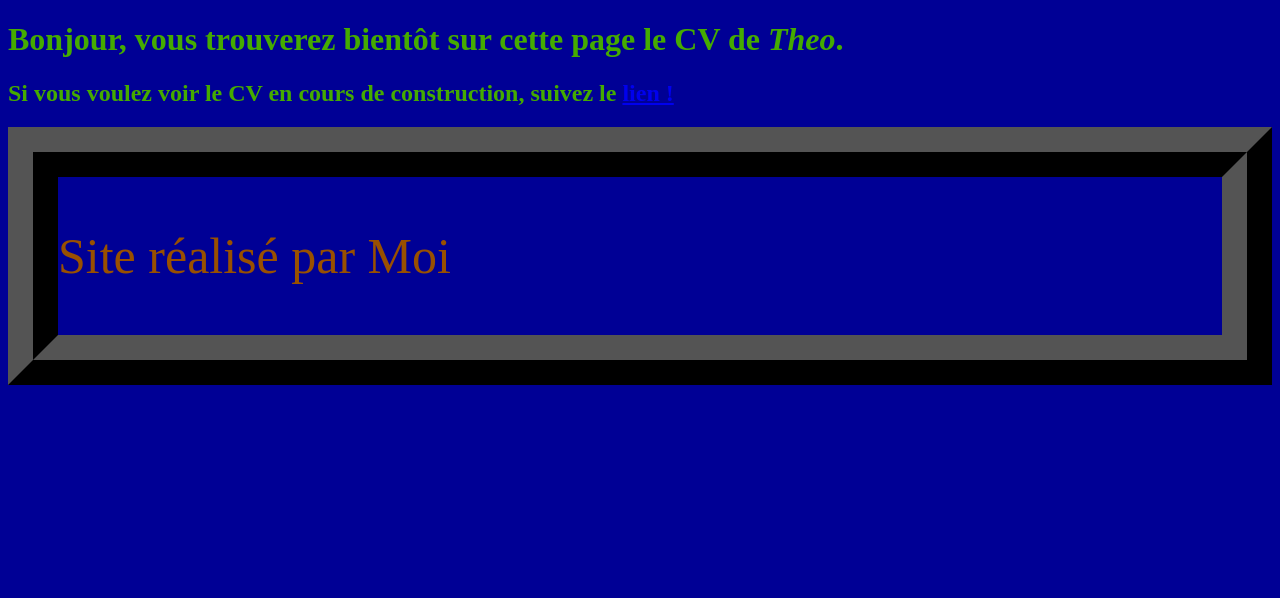
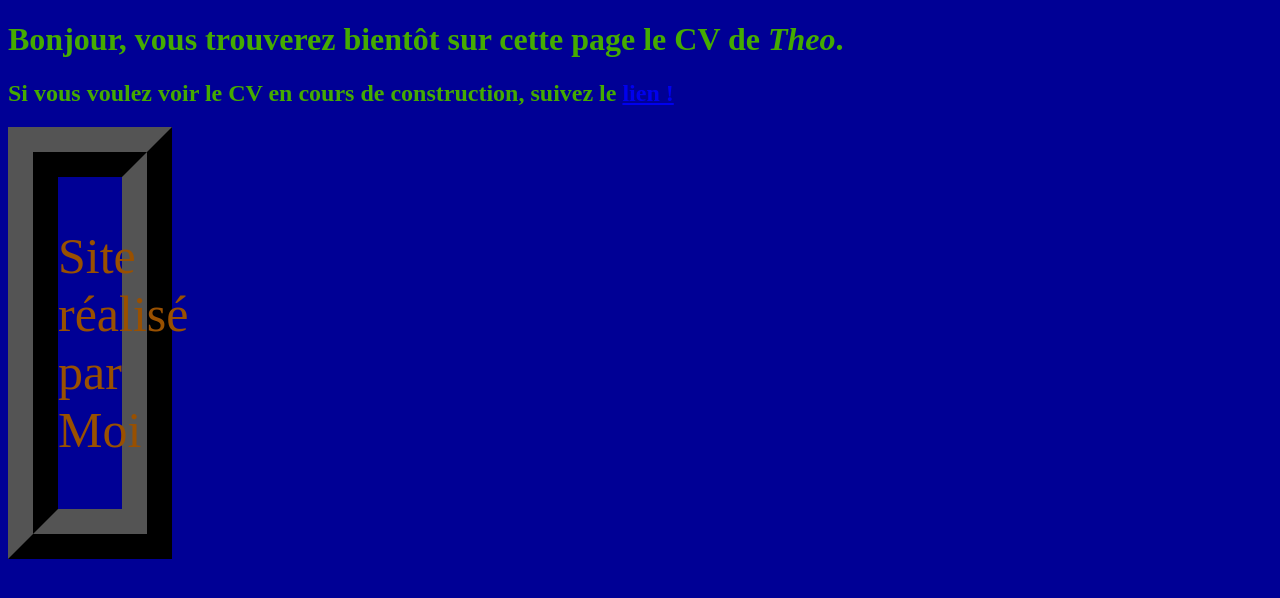
Before and after one commit to theogangster/monCV, a plain HTML site: page index.html in a window 1280 px wide. Drawn offline with Linux system fonts and the light colour scheme.

Commit message:
version 2.0

```diff
--- a/style.css
+++ b/style.css
@@ -4,6 +4,8 @@ footer{
     border: 2px solid #000000;
     border-width: 50px;
     border-style: ridge;
+    margin-right: 1100px;
     p{color: #995000;
-    font-size:50px}
+    font-size:50px;
+    }
 }
```
